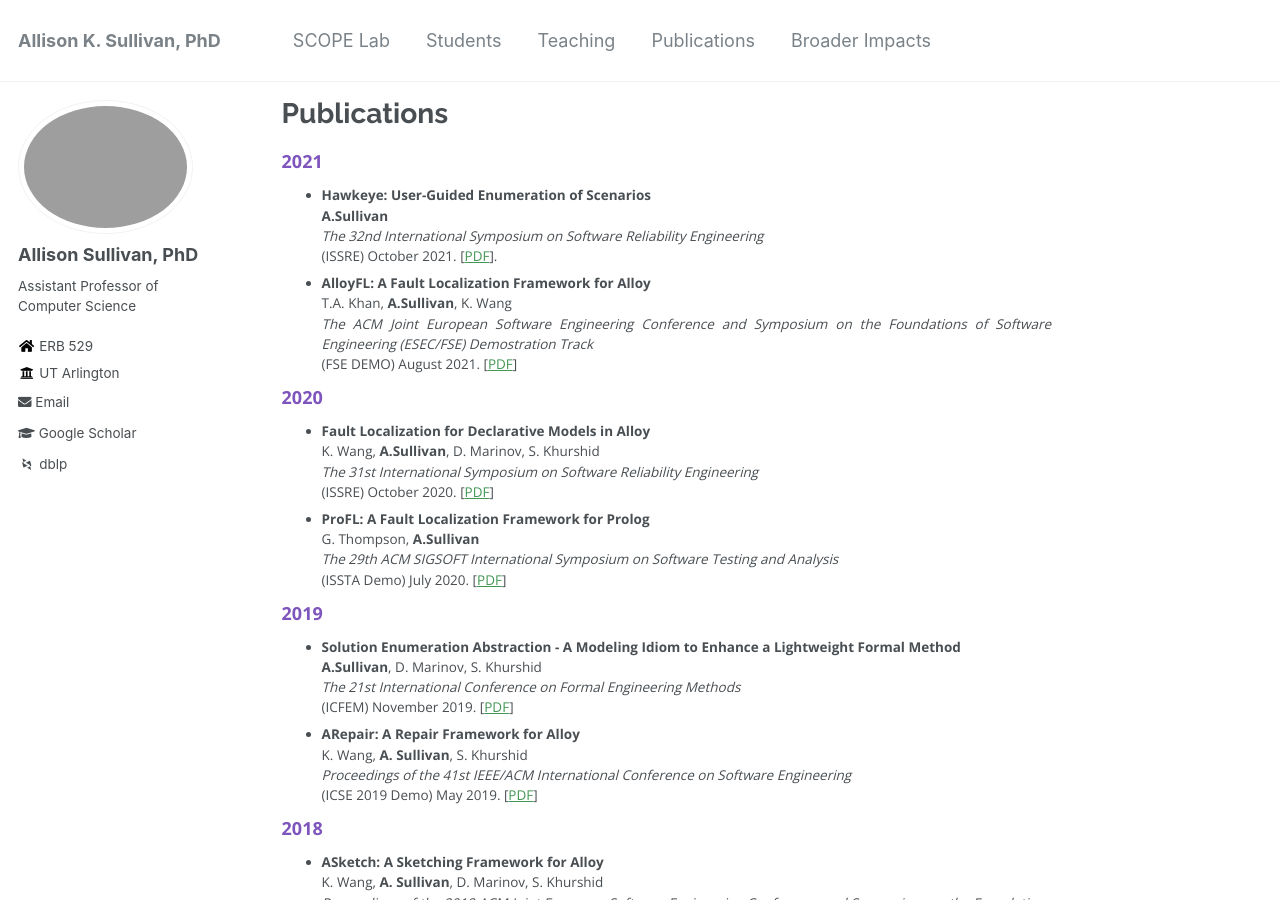
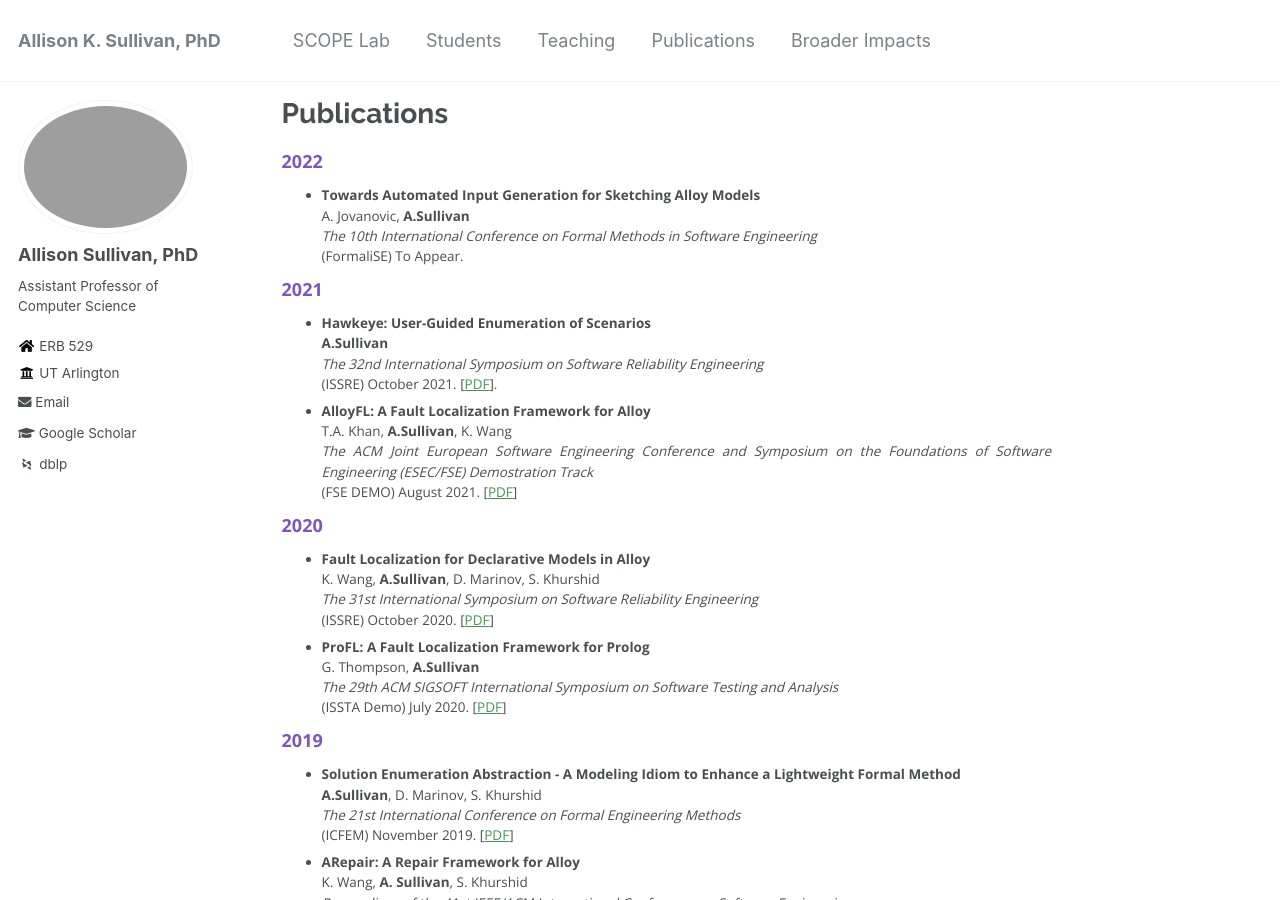
Before and after one commit to Allisonius/allisonius.github.io, a Jekyll site: the page built from _pages/publications.md, in a window 1280 px wide and 900 px high. Built offline with Jekyll 4.4.1, drawn with Linux system fonts in a browser that asks for light colours; some web fonts are replaced.

Commit message:
Update publications.md

```diff
--- a/_pages/publications.md
+++ b/_pages/publications.md
@@ -3,6 +3,13 @@ title: "Publications"
 permalink: /publications/
 author_profile: true
 ---
+### 2022
+
+* **Towards Automated Input Generation for Sketching Alloy Models**
+A. Jovanovic, **A.Sullivan**
+_The 10th International Conference on Formal Methods in Software Engineering_
+(FormaliSE) To Appear.
+
 ### 2021
 
 * **Hawkeye: User-Guided Enumeration of Scenarios**
```
